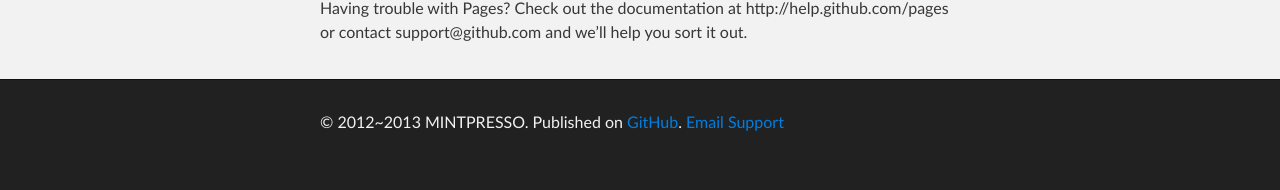
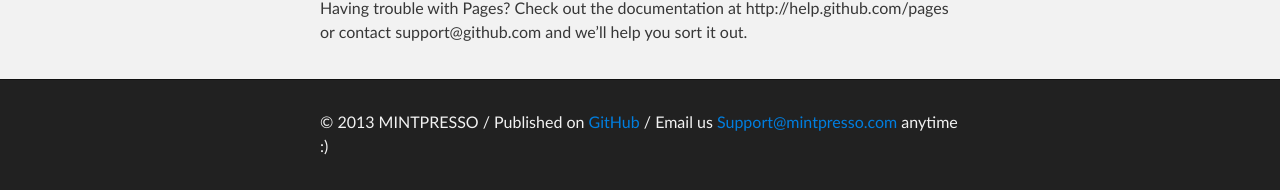
Before and after one commit to mintpresso/developer.mintpresso.com, a Jekyll site: the page built from index.md, in a window 1280 px wide. Shown: the part 2116-2306 px from the top of the page. Built offline with Jekyll 4.4.1, drawn with Linux system fonts in a browser that asks for light colours; before the commit the page ends 2285 px from its top, so only the background shows below that.

Commit message:
Edit footer

```diff
--- a/_includes/footer.html
+++ b/_includes/footer.html
@@ -1,6 +1,6 @@
   <div id="footer_wrap" class="outer">
     <footer class="inner">
-      <p>© 2012~2013 MINTPRESSO. Published on <a href="https://github.com/mintpresso/mintpresso.github.io">GitHub</a>. <a href="mailto:support@mintpresso.com">Email Support</a></p>
+      <p>© 2013 MINTPRESSO / Published on <a href="https://github.com/mintpresso/mintpresso.github.io">GitHub</a> / Email us <a href="mailto:support@mintpresso.com">Support@mintpresso.com</a> anytime :)</p>
     </footer>
   </div>
   </body>
```
